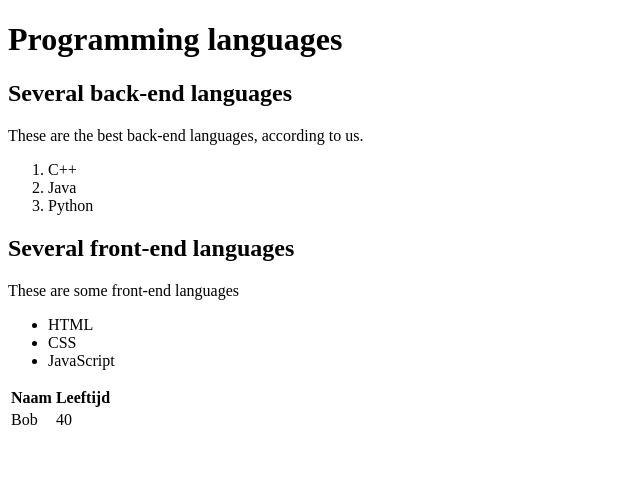
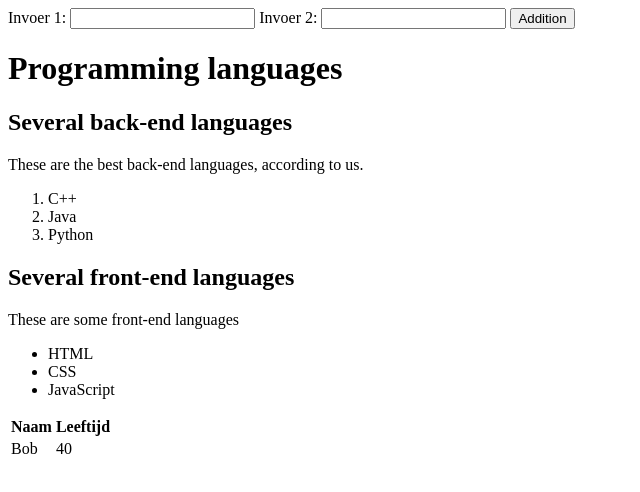
Before and after one commit to Terry-Jay/WorkingTalent, a plain HTML site: page index.html in a window 1280 px wide. Shown: the whole page, without its empty margins (0-640 px from the left). Drawn offline with Linux system fonts and the light colour scheme.

Commit message:
Index aangepast

```diff
--- a/index.html
+++ b/index.html
@@ -9,6 +9,16 @@
 </head>
 
 <body>
+
+    <label>Invoer 1:</label>
+    <input type="number" id="invoer1">
+    <label>Invoer 2:</label>
+    <input type="number" id="invoer2">
+
+    <button type="button">
+        Addition
+    </button>
+
     <h1>Programming languages</h1>
 
     <h2>Several back-end languages</h2>
@@ -53,6 +63,8 @@
         }
 
         addition();
+        addition();
+        addition();
 
     </script>
 </body>
```
